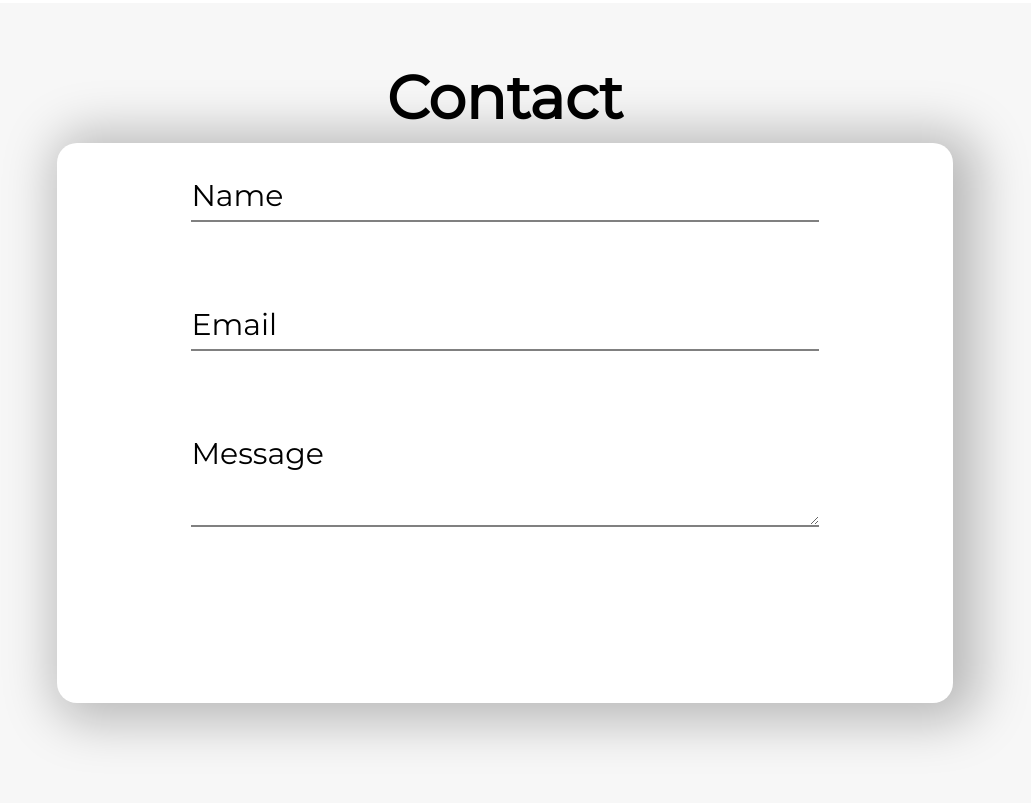
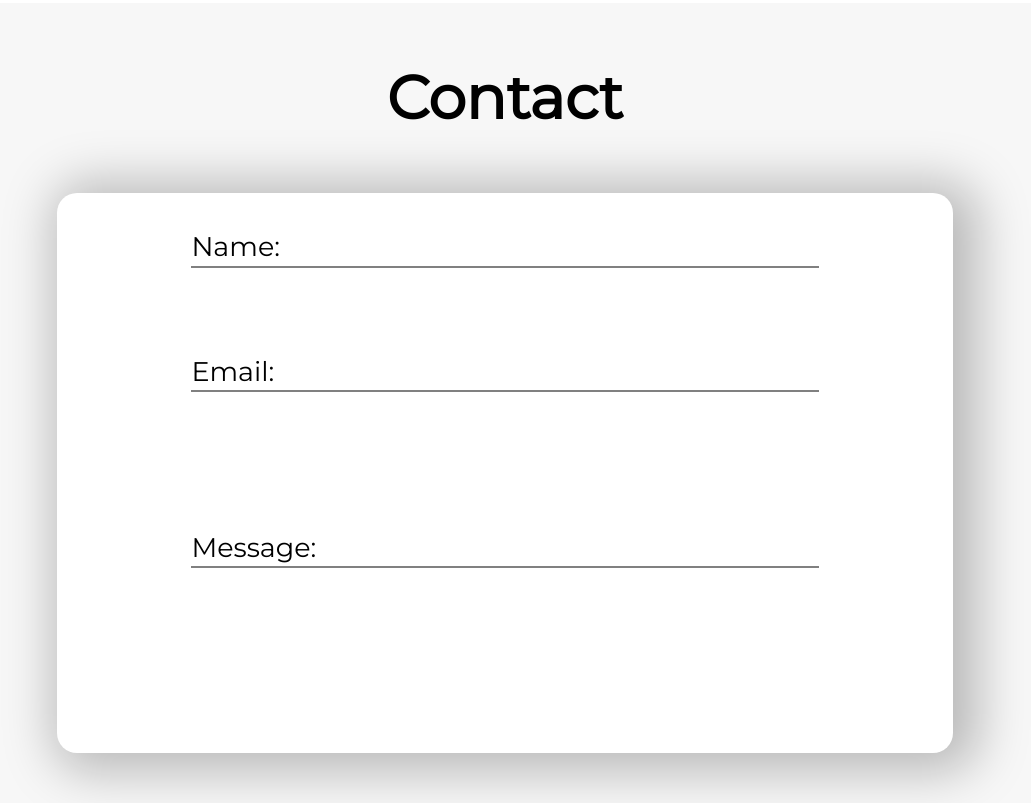
Before and after one commit to Jake-Januszanis/portfolio-v2, a website: page index.html in a window 1280 px wide. Shown: the part 2427-3230 px from the top of the page, without its empty margins (135-1166 px from the left). Drawn offline with nearby package versions, Linux system fonts and the light colour scheme.

Commit message:
Contact page completed

```diff
--- a/index.html
+++ b/index.html
@@ -60,18 +60,22 @@
         <div class="container">
             <form class="contact__form">
                 <div class="contact__form-group">
-                <label class="contact__form-label" for="name">Name</label>
+
                 <input class="contact__form-input" type="text" id="name" name="name" required>
+                <label class="contact__form-label" for="name">Name:</label>
                 </div>
 
                 <div class="contact__form-group">
-                <label class="contact__form-label" for="email">Email</label>
+
                 <input class="contact__form-input" type="email" name="email" required>
+                <label class="contact__form-label" for="email">Email:</label>
                 </div>
 
                 <div class="contact__form-group">
-                <label class="contact__form-label" for="message">Message</label>
-                <textarea class="contact__form-textarea" type="text" name="textarea" required></textarea>
+
+                <textarea class="contact__form-textarea" type="text" name="textarea" rows="3"  required></textarea>
+                <label class="contact__form-label" for="message">Message:</label>
+
                 </div>
             </form>
         </div>
--- a/scss/_contact.scss
+++ b/scss/_contact.scss
@@ -24,36 +24,60 @@
             margin: 0 auto;
             position: relative;
             top: 3rem;
-            font-size: 3rem;
+            font-size: 2.7rem;
 
         }
 
         &-label {
             position: absolute;
+            bottom: 0;
+            transition: all .5s ease-in-out;
         }
 
-        &-input, &-textarea {
+        &-input {
             border: none;
             border-bottom: 2px solid gray;
             outline: none;
 
-             &:focus + label {
-                // top: .6rem;
-                // left: 5.7rem;
-                // font-size: 1rem;
-                // transition: 1s ease all;
-                color: red;
+            &:focus {
+                border-bottom: 2px solid #0da8b1bf;
             }
 
+            &:focus + label,
+            &:valid + label {
+                font-size: 2rem;
+                bottom: 4rem;
+                transition: all .5s ease-in-out;
+            }
+        }
+
+        &-textarea {
+            border: none;
+            border-bottom: 2px solid gray;
+            outline: none;
+            resize: none;
+            font-size: 2rem;
+
+            &:focus {
+                border-bottom: 2px solid #0da8b1bf;
+            }
+
+            &:focus + label,
+            &:valid + label {
+                font-size: 2rem;
+                bottom: 10rem;
+                transition: all .5s ease-in-out;
+            }
         }
     }
 }
+
 
 .container {
     height: 70%;
     background-color: white;
     box-shadow: 11px 4px 50px 15px rgba(0, 0, 0, 0.25);
     width: 70%;
-    margin: 0 auto;
+    margin: 5rem auto;
     border-radius: 20px;
 }
```
Also changed, not shown: css/main.css.
